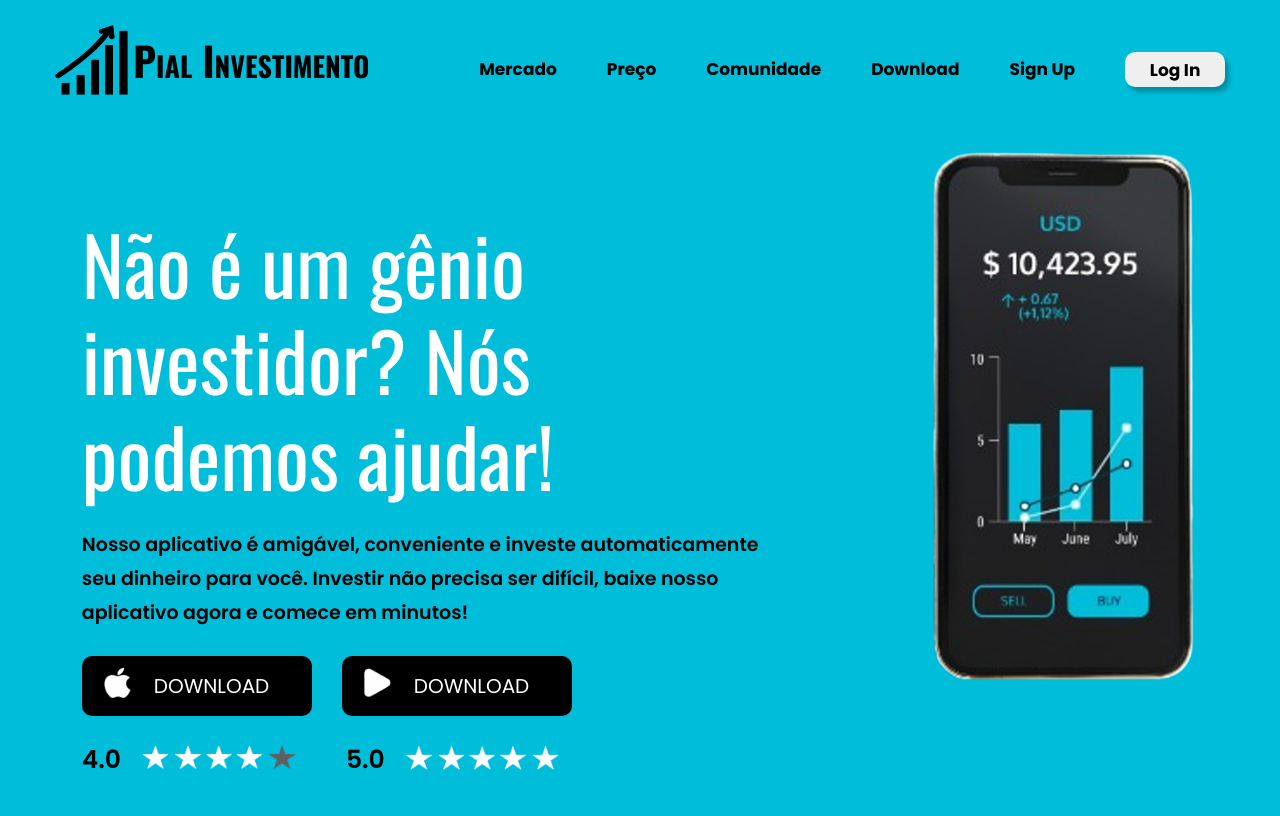
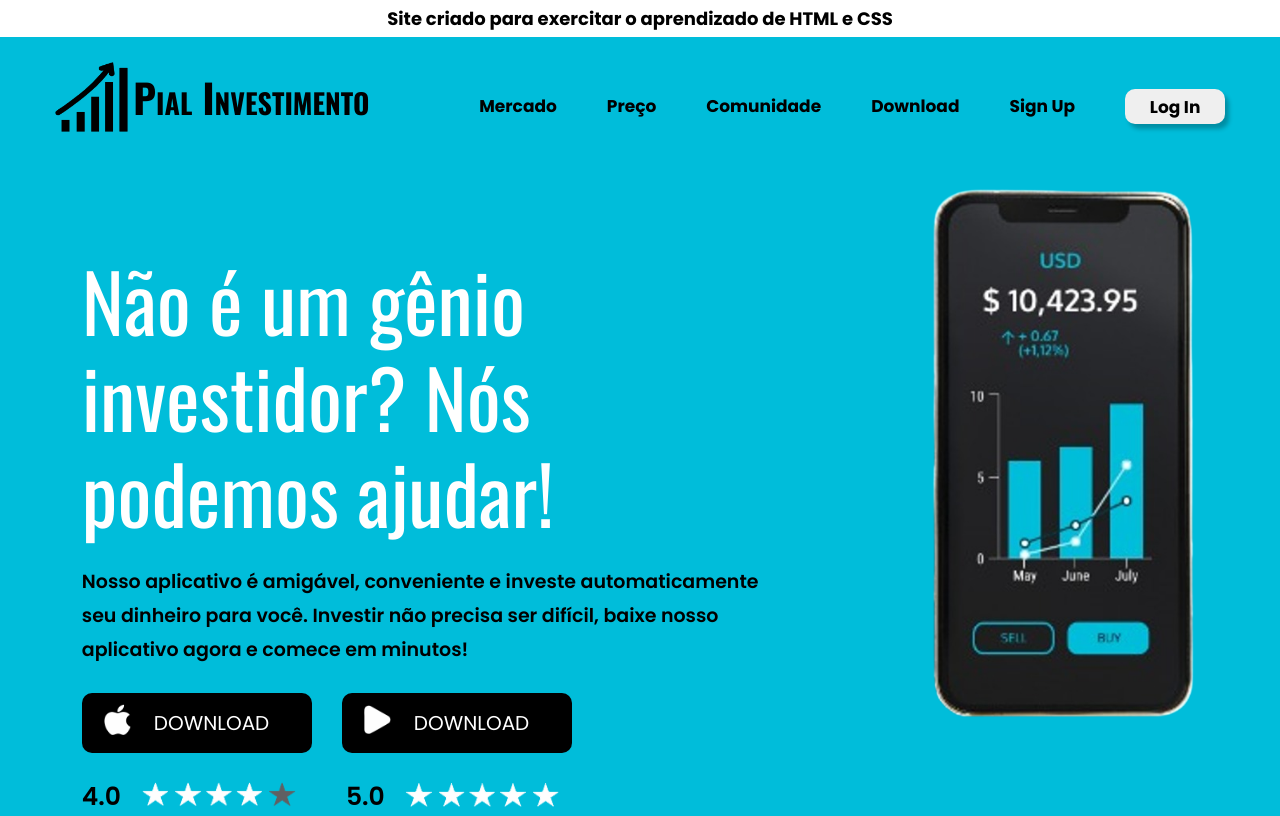
Before and after one commit to Dasnevesevangelista/Projeto-landing-page, a plain HTML site: page landing-page-produto/index.html in a window 1280 px wide. Drawn offline with nearby package versions, Linux system fonts and the light colour scheme.

Commit message:
inserindo mensagem no site

```diff
--- a/landing-page-produto/css/style.css
+++ b/landing-page-produto/css/style.css
@@ -13,7 +13,7 @@
     --cor4: #008EA4;
 }
 
-*{
+*, *::before, *::after{
     margin: 0;
     padding: 0;
     box-sizing: border-box;
@@ -180,3 +180,13 @@
     top: 2px;
     width: 155px;
 }
+
+.msg{
+    text-align: center;
+    background-color: var(--cor1);
+    padding: 5px;
+    font-family: var(--fonte2);
+    font-size: 18px;
+    color: var(--cor2);
+    font-weight: 700;
+}
--- a/landing-page-produto/index.html
+++ b/landing-page-produto/index.html
@@ -8,9 +8,8 @@
     <title>Pial Investimento</title>
 </head>
 <body class="corpo-site">
-
+    <h3 class="msg">Site criado para exercitar o aprendizado de HTML e CSS</h3>
     <header class="cabecalho">
-
         <div class="cabecalho-logo">
             <img class="cabecalho-imagem-logo" src="imagens/seta.png" alt="logo do site">
             <h2 class="cabecalho-nome-logo">Pial Investimento</h2>
```
